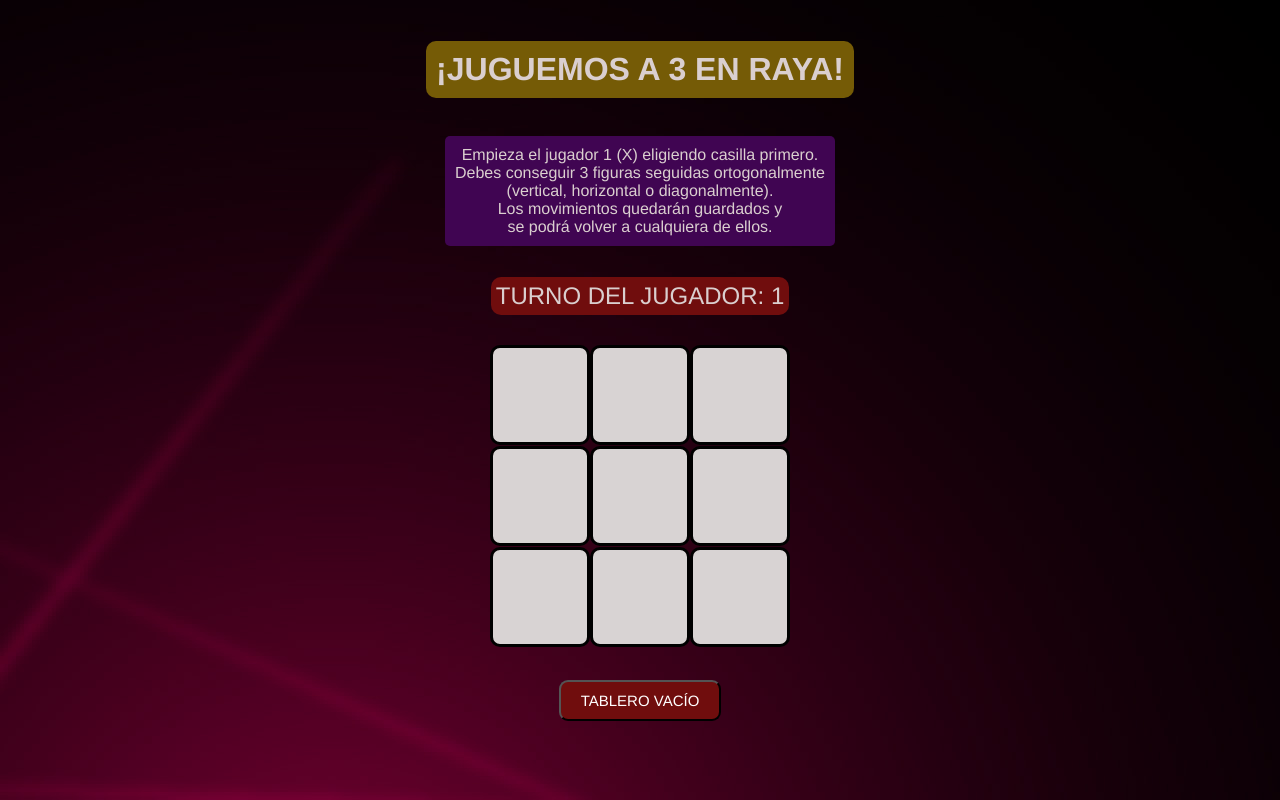
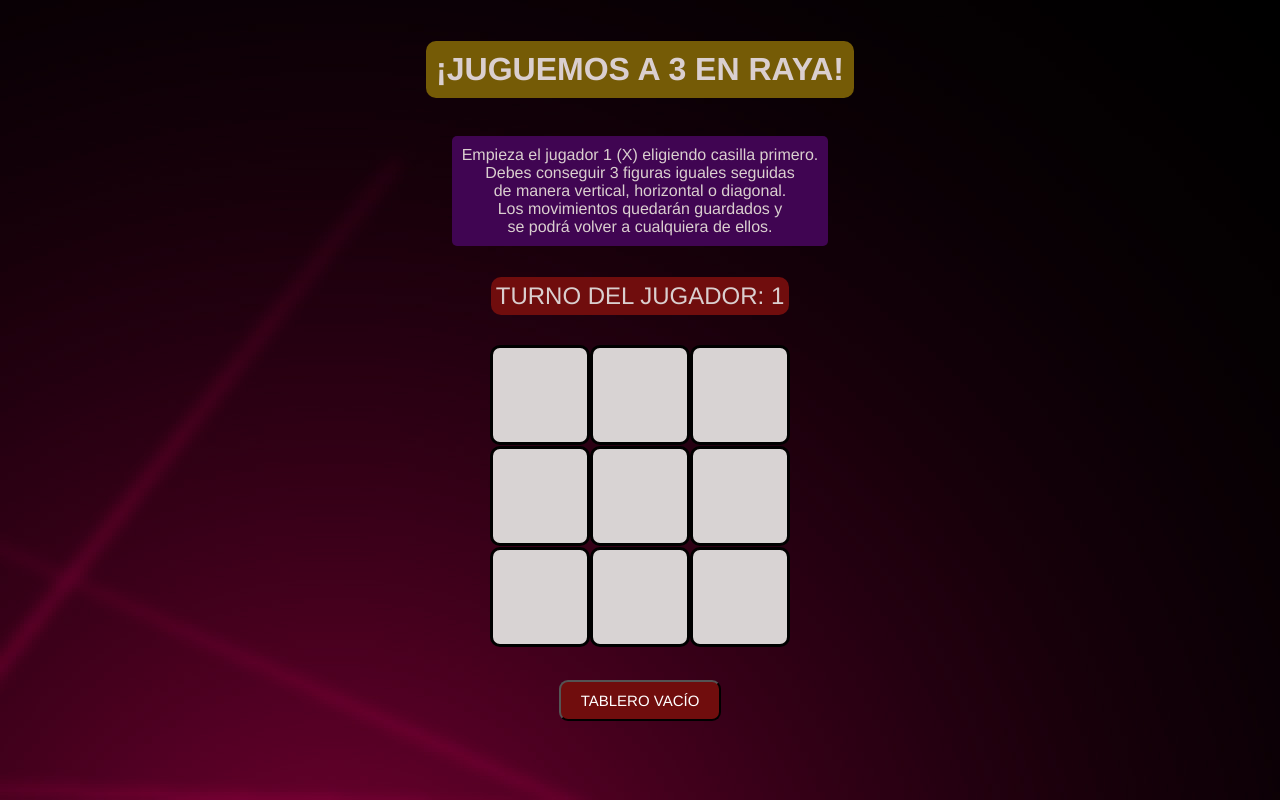
Before and after one commit to JuanGabrielCallejo/3enRaya-3inARow, a React (Create React App) app: page / in a window 1280 px wide. Shown: the top 800 px of the page. Built offline with nearby package versions, Linux system fonts and the light colour scheme.

Commit message:
update 17_04_25
correcting minor problems and text alignment

```diff
--- a/public/index.html
+++ b/public/index.html
@@ -1,12 +1,12 @@
 <!DOCTYPE html>
-<html lang="en">
+<html lang="es">
   <head>
     <meta charset="utf-8" />
     <link rel="icon" href="%PUBLIC_URL%/favicon.ico" />
     <meta name="viewport" content="width=device-width, initial-scale=1" />
     <meta name="theme-color" content="#000000" />
     <meta
-      name="description"
+      name="3 en raya, 3 in a row"
       content="Web site created using create-react-app"
     />
 
@@ -15,15 +15,5 @@
   <body>
     <noscript>You need to enable JavaScript to run this app.</noscript>
     <div id="root"></div>
-    <!--
-      This HTML file is a template.
-      If you open it directly in the browser, you will see an empty page.
-
-      You can add webfonts, meta tags, or analytics to this file.
-      The build step will place the bundled scripts into the <body> tag.
-
-      To begin the development, run `npm start` or `yarn start`.
-      To create a production bundle, use `npm run build` or `yarn build`.
-    -->
   </body>
 </html>
--- a/src/index.jsx
+++ b/src/index.jsx
@@ -128,30 +128,27 @@ class Game extends React.Component {
     return (
       <>
         <div className="all">
-
           <h1 className="gameTitle">¡JUGUEMOS A 3 EN RAYA!</h1>
           <p>
-            Empieza el jugador 1 (X)
-            eligiendo casilla primero. <br />
-            Debes conseguir 3 figuras seguidas ortogonalmente <br/>(vertical, horizontal o diagonalmente).<br/>
+            Empieza el jugador 1 (X) eligiendo casilla primero. <br />
+            Debes conseguir 3 figuras iguales seguidas
+            <br /> de manera vertical, horizontal o diagonal. <br />
             Los movimientos quedarán guardados y <br />
             se podrá volver a cualquiera de ellos.
           </p>
           <div className="status">{status}</div>
 
-
           <div className="game-board ">
-            <Board className="cuadrados"
+            <Board
+              className="cuadrados"
               squares={current.squares}
-              onClick={(i) => this.handleClick(i)}/>
+              onClick={(i) => this.handleClick(i)}
+            />
           </div>
-
-
         </div>
-          <div className="infoButtons">
-            <div>{moves}</div>
-          </div>
-
+        <div className="infoButtons">
+          <div>{moves}</div>
+        </div>
       </>
     );
   }
```
Also changed, not shown: tailwind.config.js (deleted, +0 -8 lines), public/robots.txt (deleted).
